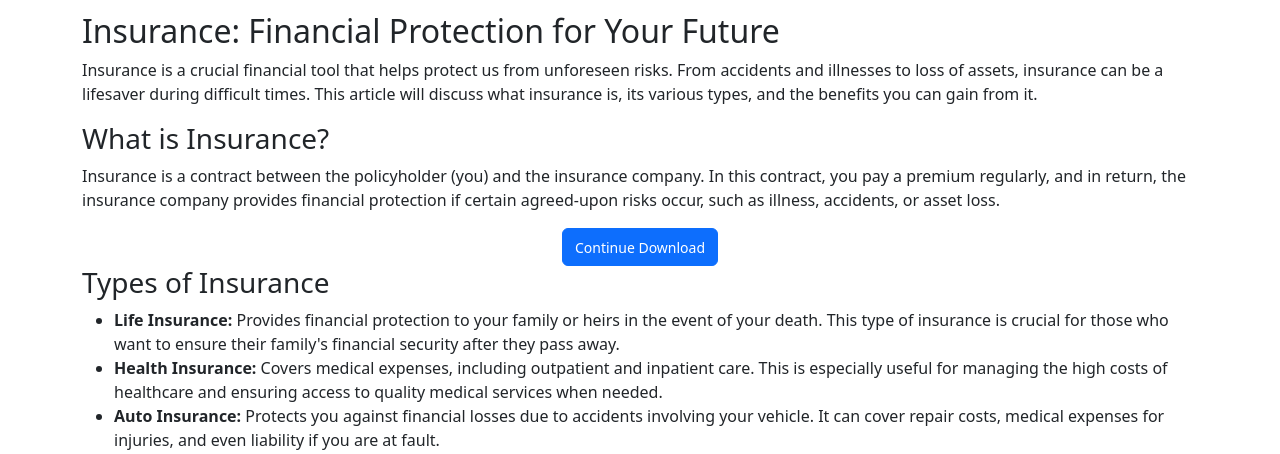
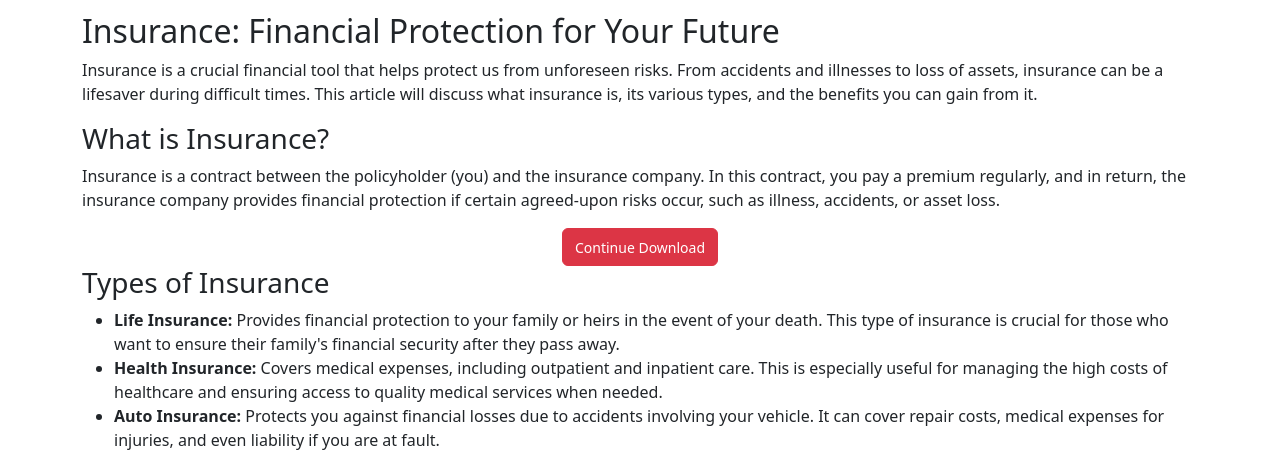
Before and after one commit to animemoeus/backend, a Django app: template twitter_downloader/templates/twitter_downloader/download.html in a window 1280 px wide. Shown: the top 454 px of the page. Run offline with Django 4.2, Linux system fonts and the light colour scheme; the template is opened without the code that fills it: most values are stand-ins (such as "Sample title", 1, 10 or a date in 2020); some libraries are stand-ins or nearby versions.

Commit message:
Update template

```diff
--- a/twitter_downloader/templates/twitter_downloader/components/download_button.html
+++ b/twitter_downloader/templates/twitter_downloader/components/download_button.html
@@ -3,11 +3,11 @@
     {% csrf_token %}
     <div class="text-center p-0 m-0">
       <input type="hidden" name="uuid" value="{{ uuid }}" />
-      <span id="continueButton" class="btn btn-primary" onclick="showDownloadButton()">
+      <span id="continueButton" class="btn btn-danger" onclick="showDownloadButton()">
         <small>Continue Download</small>
       </span>
 
-      <button type="submit" id="downloadButton" class="btn btn-primary" disabled onclick="">
+      <button type="submit" id="downloadButton" class="btn btn-primary" disabled onclick="this.innerHTML='Sending...'">
         <small>Download</small>
       </button>
     </div>
--- a/twitter_downloader/templates/twitter_downloader/download.html
+++ b/twitter_downloader/templates/twitter_downloader/download.html
@@ -9,8 +9,6 @@ Insurance: Financial Protection for Your Future
   <div class="pt-2">
     <div class="container-sm">
       <h2>Insurance: Financial Protection for Your Future</h2>
-
-      {% include 'twitter_downloader/components/ads_1.html' %}
 
       <p>Insurance is a crucial financial tool that helps protect us from unforeseen risks. From accidents and illnesses to loss of assets, insurance can be a lifesaver during difficult times. This article will discuss what insurance is, its various types, and the benefits you can gain from it.</p>
 
```
